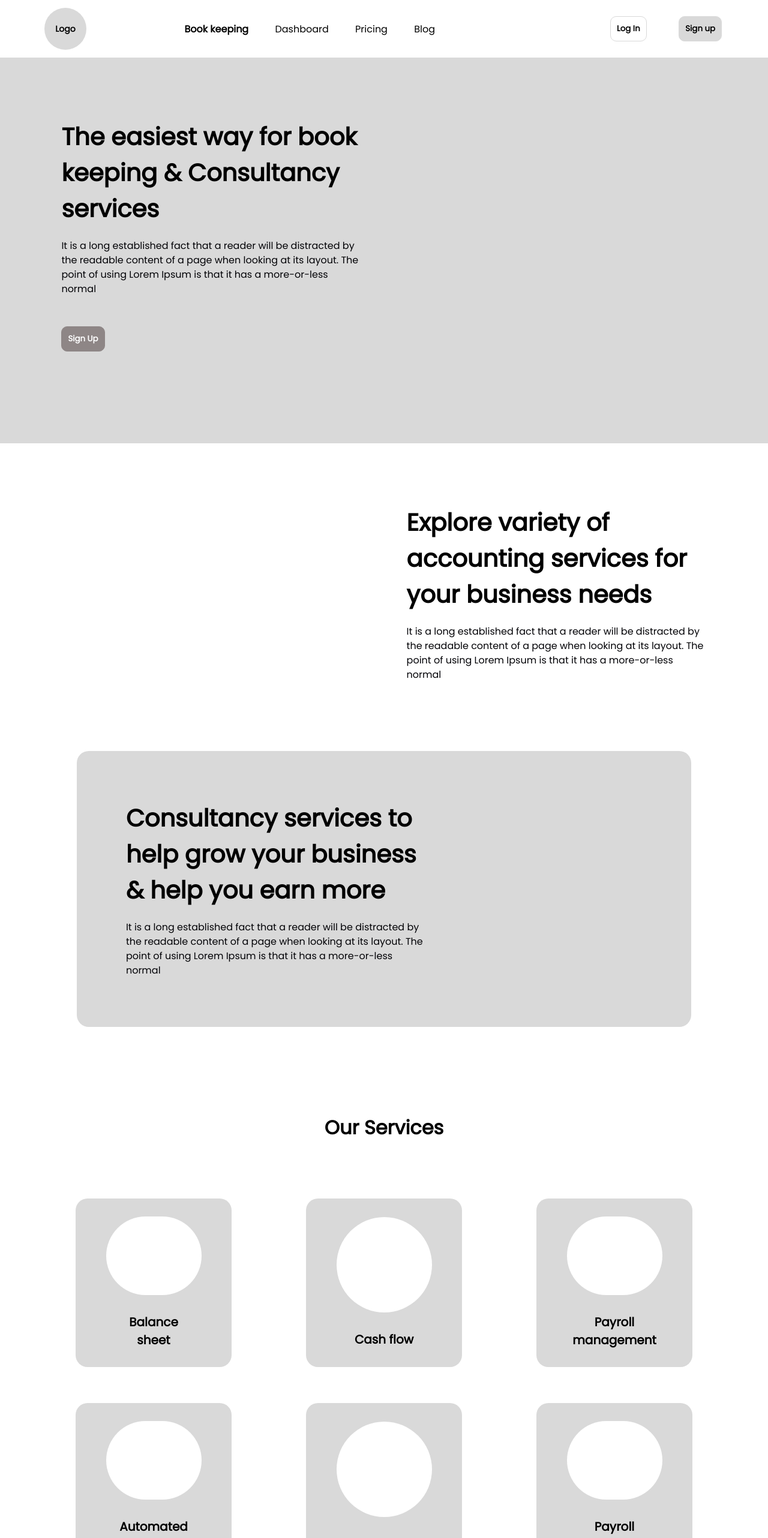
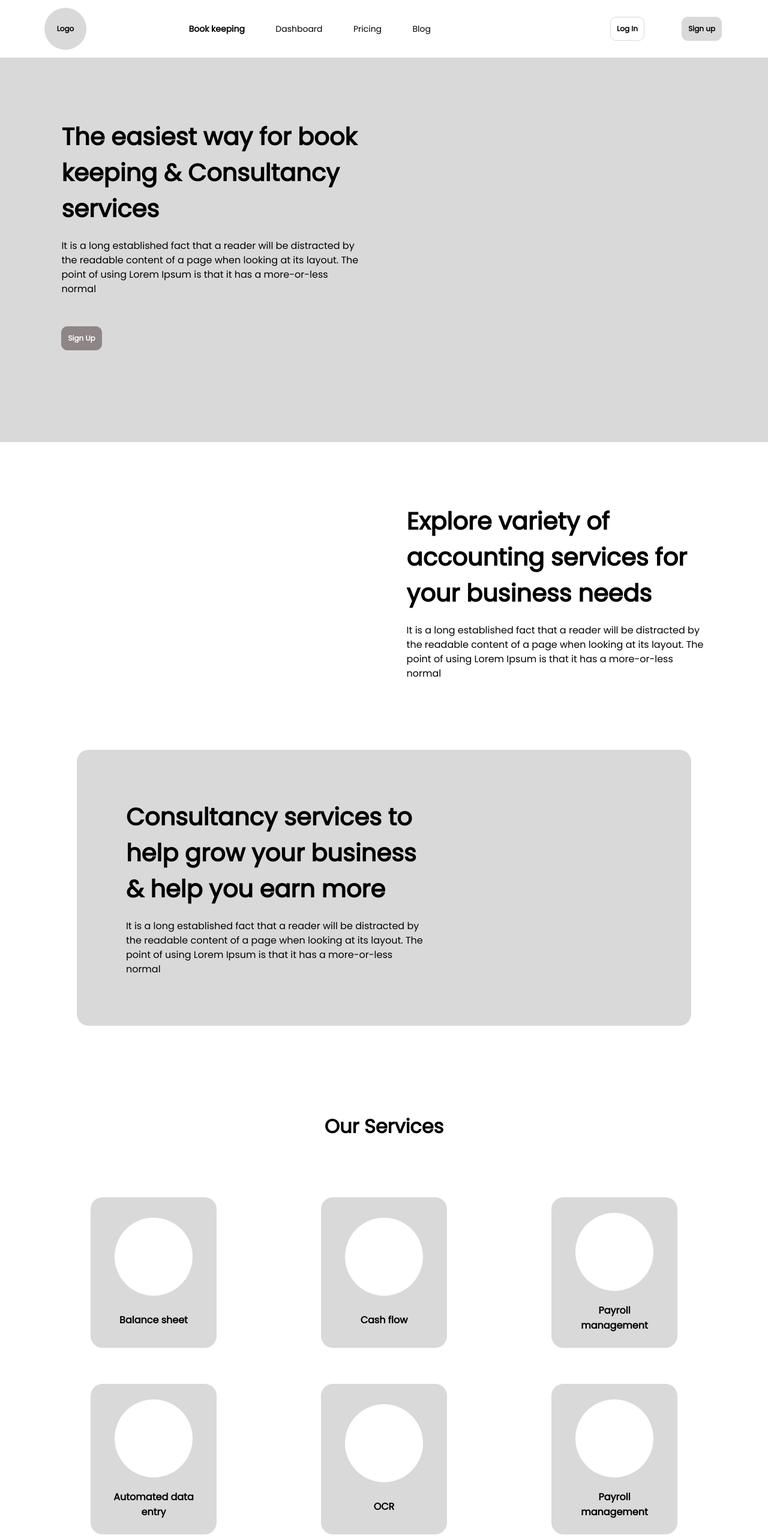
Before and after one commit to ileri-oluwa-kiiye/fin-trak, a React (Create React App) app: page / in a window 1280 px wide. Shown: the top 2564 px of the page at 60% size. Built offline with nearby package versions, Linux system fonts and the light colour scheme.

Commit message:
SHowing what I want you to see🌚

```diff
--- a/src/components/nav/mainnav.module.css
+++ b/src/components/nav/mainnav.module.css
@@ -24,7 +24,7 @@
     display: flex;
     align-items: center;
     justify-content: center;
-    font-size: 14px;
+    font-size: 12px;
 }
 
 ul{
@@ -45,6 +45,7 @@ button Link{
 button{
     padding: 10px;
     font-weight: 700;
+    font-size: 12px;
     border-radius: 10px;
     background-color: white;
 }
@@ -87,6 +88,10 @@ button:hover{
     padding: 13px 1vw;
 }
 
+
+.firstlist{
+    font-size: 14px;
+}
 
 
 
--- a/src/components/nav/sidebar.module.css
+++ b/src/components/nav/sidebar.module.css
@@ -46,7 +46,7 @@
 
 
 .div li{
-    padding: 13px 38.5px;
+    padding: 13px 44px;
     border-radius: 0px 99px 99px 0px;
     transition: color 0.3s ease;
 }
@@ -119,4 +119,8 @@
     .premium{
         margin-top: 5vw;
     }
+    .sidebar ul{
+        margin-top: 7vh;
+    }
+
 }
--- a/src/components/nav/topbar.module.css
+++ b/src/components/nav/topbar.module.css
@@ -20,6 +20,7 @@
     background-color: inherit;
     font-family: "Poppins", sans-serif;
     font-weight: 500;
+    border: 1px solid black;
     font-size: 15px;
 }
 
--- a/src/components/sections/fifth.module.css
+++ b/src/components/sections/fifth.module.css
@@ -30,18 +30,28 @@
     font-size: 20px;
 }
 
-@media screen and (max-width:1000px) {
+.wrapdiv li div{
+    font-size: 16px;
+    padding-top: 10px;
+}
+
+.wrapdiv li{
+    padding: 15px 35px;
+}
+
+.wrapdiv p{
+    width: 130px;
+    height: 130px;
+}
+
+@media screen and (max-width:800px) {
     .wrapdiv li div{
         font-size: 13px;
-        padding-top: 10px
     }
 
-    .wrapdiv li{
-        padding: 15px 30px;
-    }
 
     .wrapdiv p{
-        width: 100px;
-        height: 100px;
+        width: 110px;
+        height: 110px;
     }
 }
--- a/src/components/sections/seventh.module.css
+++ b/src/components/sections/seventh.module.css
@@ -20,6 +20,7 @@
     padding: 40px 20px;
     background-color:#D9D9D9;
     border-radius: 20px;
+    font-size: 14px;
     margin: 15px 0px;
 }
 
@@ -27,7 +28,7 @@
 .flex h1{
     text-align: center;
     margin-top: 230px;
-    margin-right: -80px;
+    font-size: 26px;
     margin-bottom: 50px;
     margin-left: 50px;
 }
@@ -90,7 +91,7 @@
 
 }
 
-@media screen and (max-width:550px){
+@media screen and (max-width:700px){
     .flexx{
         display: block;
         margin-left: 20vw;
```
